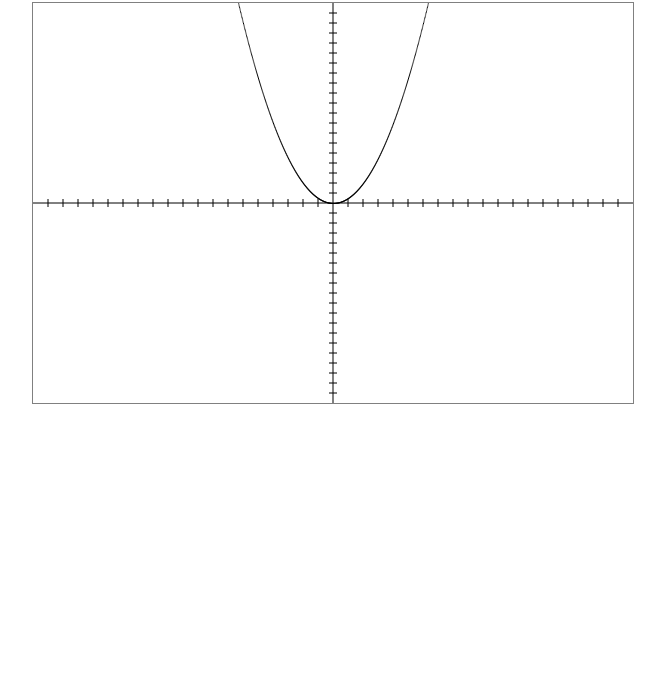
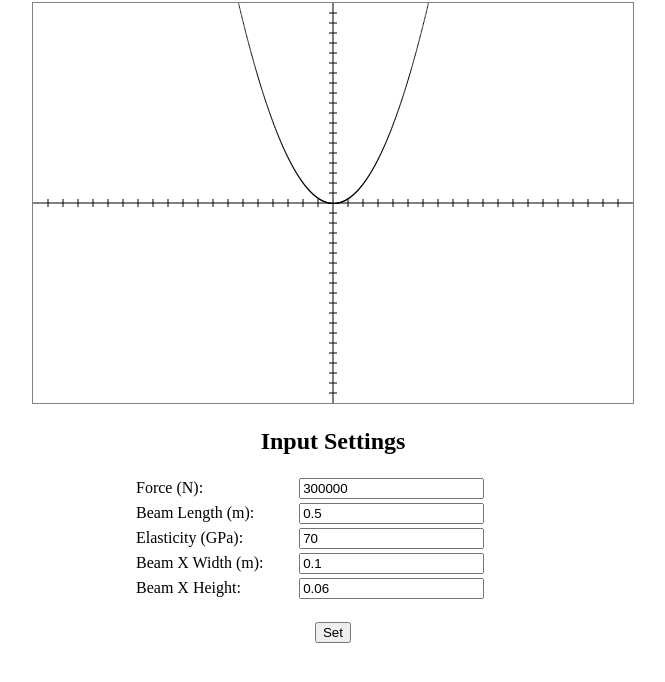
Before and after one commit to tedz2usa/beam2017, a plain HTML site: page index.html in a window 1280 px wide. Shown: the part 78-760 px from the top of the page, without its empty margins (307-972 px from the left). Drawn offline with Linux system fonts and the light colour scheme.

Commit message:
INput table.

```diff
--- a/index.html
+++ b/index.html
@@ -8,5 +8,33 @@
   <body>
     <h1>My Beam Bending Simulation</h1>
     <canvas id="myCanvas" width="600" height="400"></canvas>
+
+    <h2>Input Settings</h2>
+    <table>
+      <tr>
+        <td>Force (N): </td>
+        <td><input id="inputForce" value="300000"></td>
+      </tr>
+      <tr>
+        <td>Beam Length (m): </td>
+        <td><input id="inputLength" value="0.5"></td>
+      </tr>
+      <tr>
+        <td>Elasticity (GPa): </td>
+        <td><input id="inputElasticity" value="70"></td>
+      </tr>
+      <tr>
+        <td>Beam X Width (m): </td>
+        <td><input id="inputBeamWidth" value="0.1"></td>
+      </tr>
+      <tr>
+        <td>Beam X Height: </td>
+        <td><input id="inputBeamHeight" value="0.06"></td>
+      </tr>
+    </table>
+    <button onclick="get_input_settings()">Set</button>
+
+
+
   </body>
 </html>
--- a/styles.css
+++ b/styles.css
@@ -5,3 +5,9 @@ body {
 canvas {
   border: 1px solid gray;
 }
+
+table {
+  width: 400px;
+  margin: 20px auto;
+  text-align: left;
+}
```
